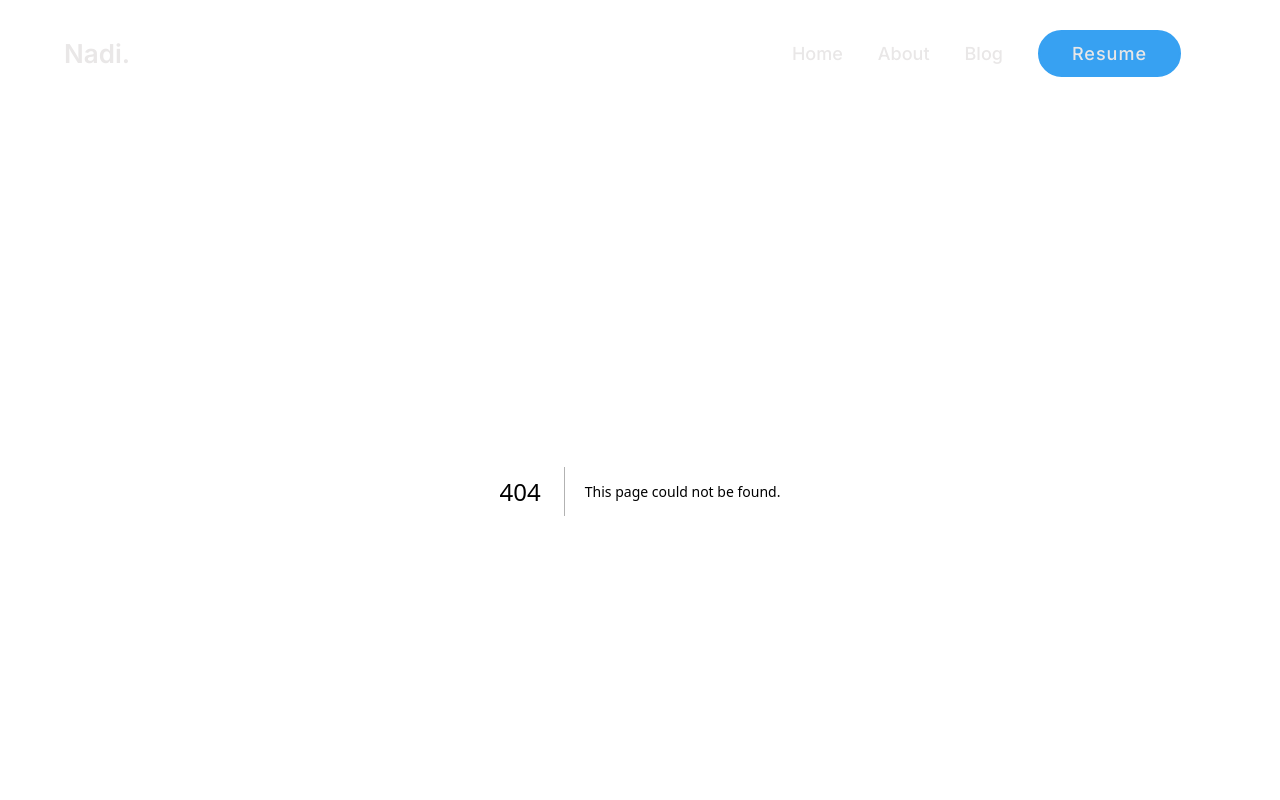
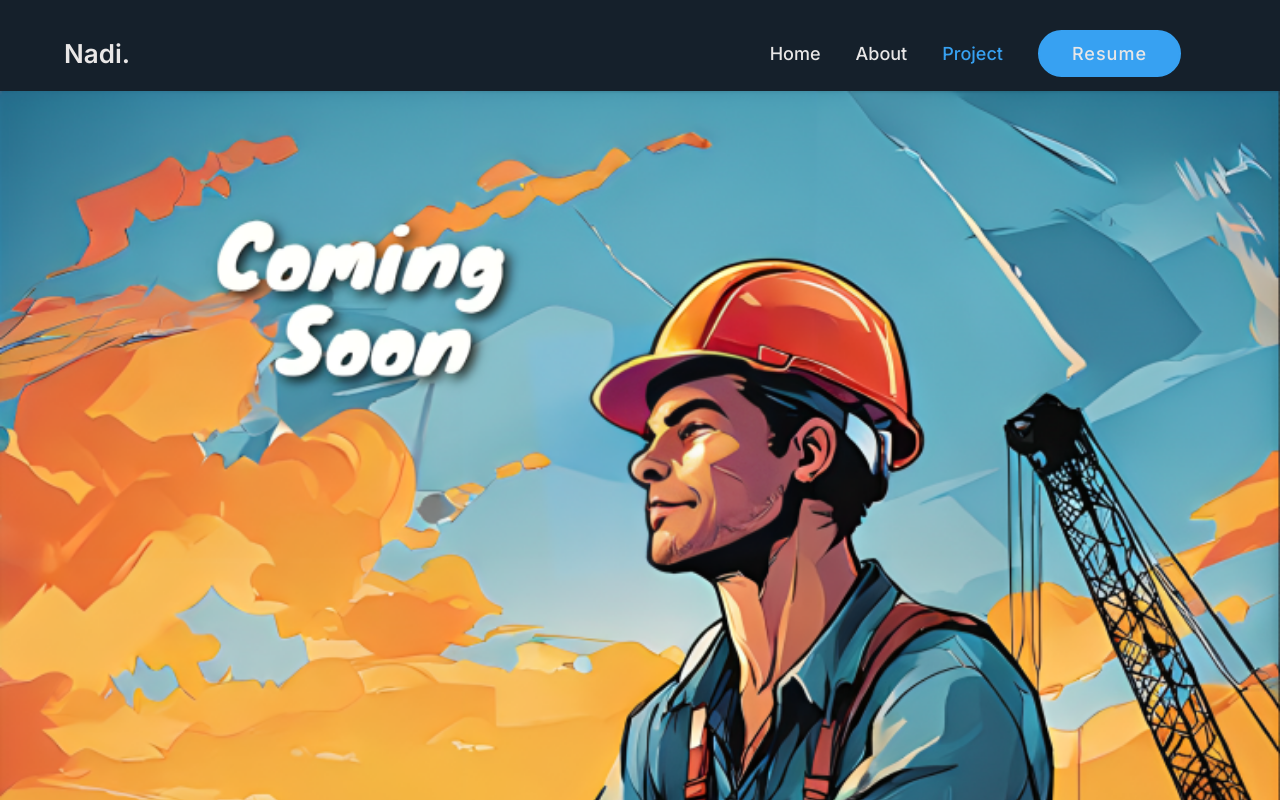
Before and after one commit to nadibouaziz/nadibouaziz.github.io, a Next.js app: page /project in a window 1280 px wide. Before the commit this address had no page. Shown: the top 800 px of the page. Built offline with nearby package versions, Linux system fonts and the light colour scheme.

Commit message:
rename blog into project

```diff
--- a/src/app/blog/page.tsx
+++ /dev/null
@@ -1,5 +0,0 @@
-import Blog from "@/components/blog/Blog";
-
-export default function Page() {
-  return <Blog />;
-}
--- /dev/null
+++ b/src/app/project/page.tsx
@@ -0,0 +1,5 @@
+import Project from "@/components/project/Project";
+
+export default function Page() {
+  return <Project />;
+}
--- a/src/components/blog/Blog.tsx
+++ b/src/components/project/Project.tsx
@@ -1,6 +1,6 @@
 import Image from "next/image";
 
-const Blog = () => {
+const Project = () => {
   return (
     <section>
       <Image
@@ -13,4 +13,4 @@ const Blog = () => {
     </section>
   );
 };
-export default Blog;
+export default Project;
--- a/src/constants/navLinks.ts
+++ b/src/constants/navLinks.ts
@@ -8,8 +8,8 @@ export const navLinks = [
     path: "/about",
   },
   {
-    title: "Blog",
-    path: "/blog",
+    title: "Project",
+    path: "/project",
   },
   {
     title: "Resume",
```
Also changed, not shown: src/components/project/project.module.css (added).
